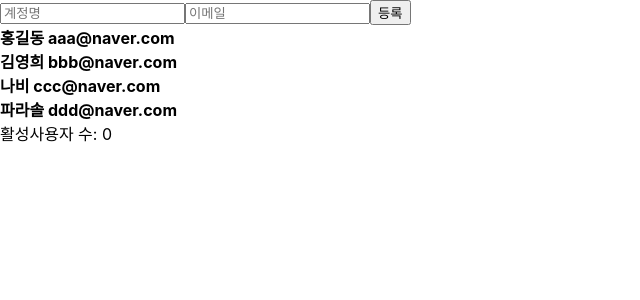
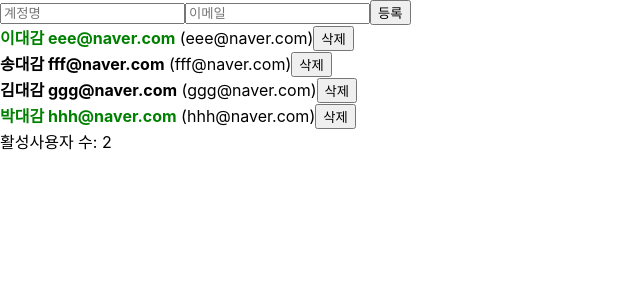
Before and after one commit to PublisherKang/reactStudy3, a React (Create React App) app in the folder begin-react/: page / in a window 1280 px wide. Shown: the top 300 px of the page, without its empty margins (0-640 px from the left). Built offline with nearby package versions, Linux system fonts and the light colour scheme.

Commit message:
useReducer를 사용한 상태 업데이트 완료

```diff
--- a/begin-react/src/App2.js
+++ b/begin-react/src/App2.js
@@ -1,6 +1,6 @@
 import React, { useRef, useReducer, useMemo, useCallback } from "react";
 import CreateUser from "./CreateUser";
-import UserList from "./UserList";
+import UserList3 from "./UserList3";
 
 const countActiveUsers = (users) => {
   console.log("활성 사용자수 세는중...");
@@ -56,6 +56,20 @@ function reducer(state, action) {
         inputs: initialState.inputs,
         users: state.users.concat(action.user),
       };
+    case "TOGGLE_USER":
+      return {
+        ...state,
+        users: state.users.map((user) =>
+          user.id === action.id ? { ...user, active: !user.active } : user
+        ),
+      };
+
+    case "REMOVE_USER":
+      return {
+        ...state,
+        users: state.users.filter((user) => user.id !== action.id),
+      };
+
     default:
       return state;
   }
@@ -87,10 +101,26 @@ const App2 = () => {
           email,
         },
       });
-      console.log(username, email);
+      nextId.current += 1;
     },
     [username, email]
   );
+
+  const onToggle = useCallback((id) => {
+    dispatch({
+      type: "TOGGLE_USER",
+      id,
+    });
+  }, []);
+
+  const onRemove = useCallback((id) => {
+    dispatch({
+      type: "REMOVE_USER",
+      id,
+    });
+  }, []);
+
+  const count = useMemo(() => countActiveUsers(users), [users]);
 
   return (
     <>
@@ -100,8 +130,8 @@ const App2 = () => {
         onChange={onChange}
         onCreate={onCreate}
       />
-      <UserList users={users} />
-      <div>활성사용자 수: 0</div>
+      <UserList3 users={users} onToggle={onToggle} onRemove={onRemove} />
+      <div>활성사용자 수: {count}</div>
     </>
   );
 };
```
